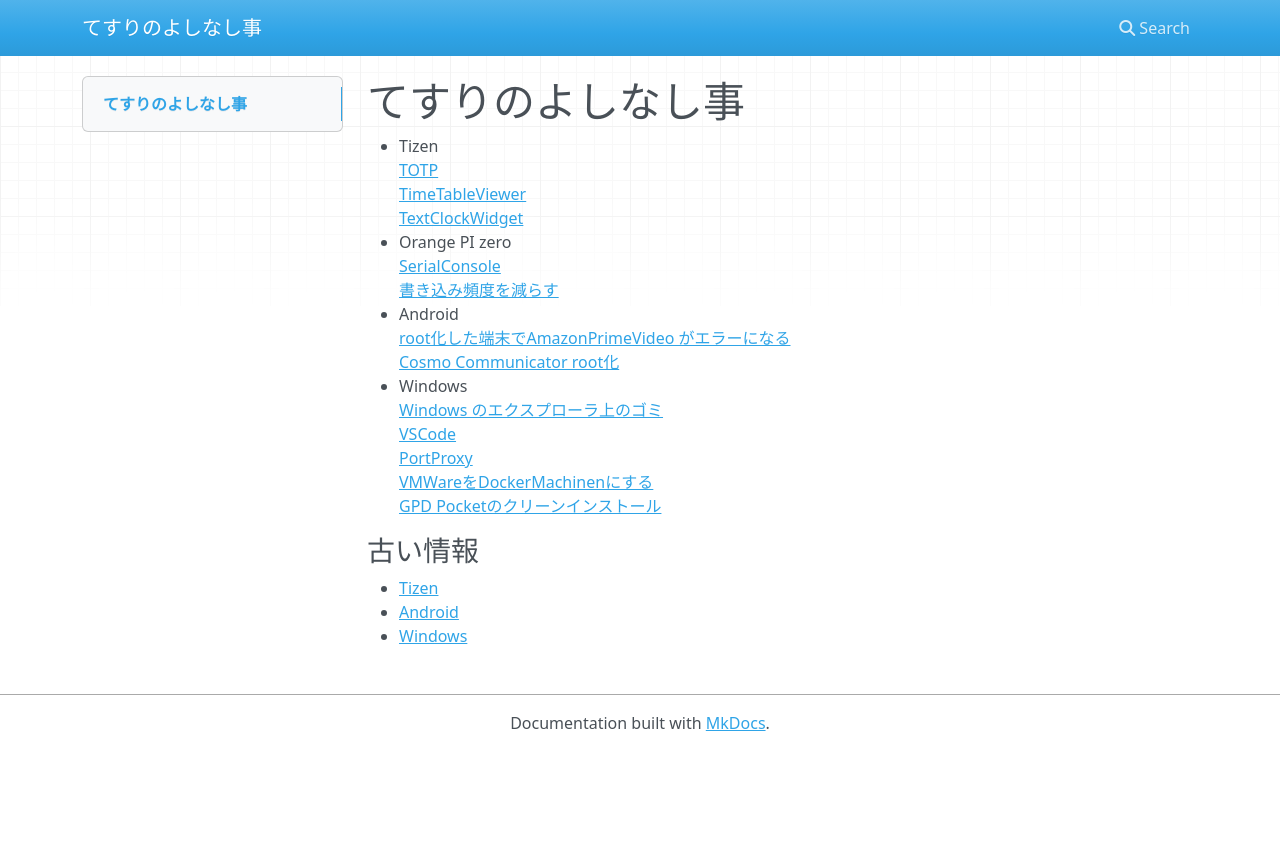
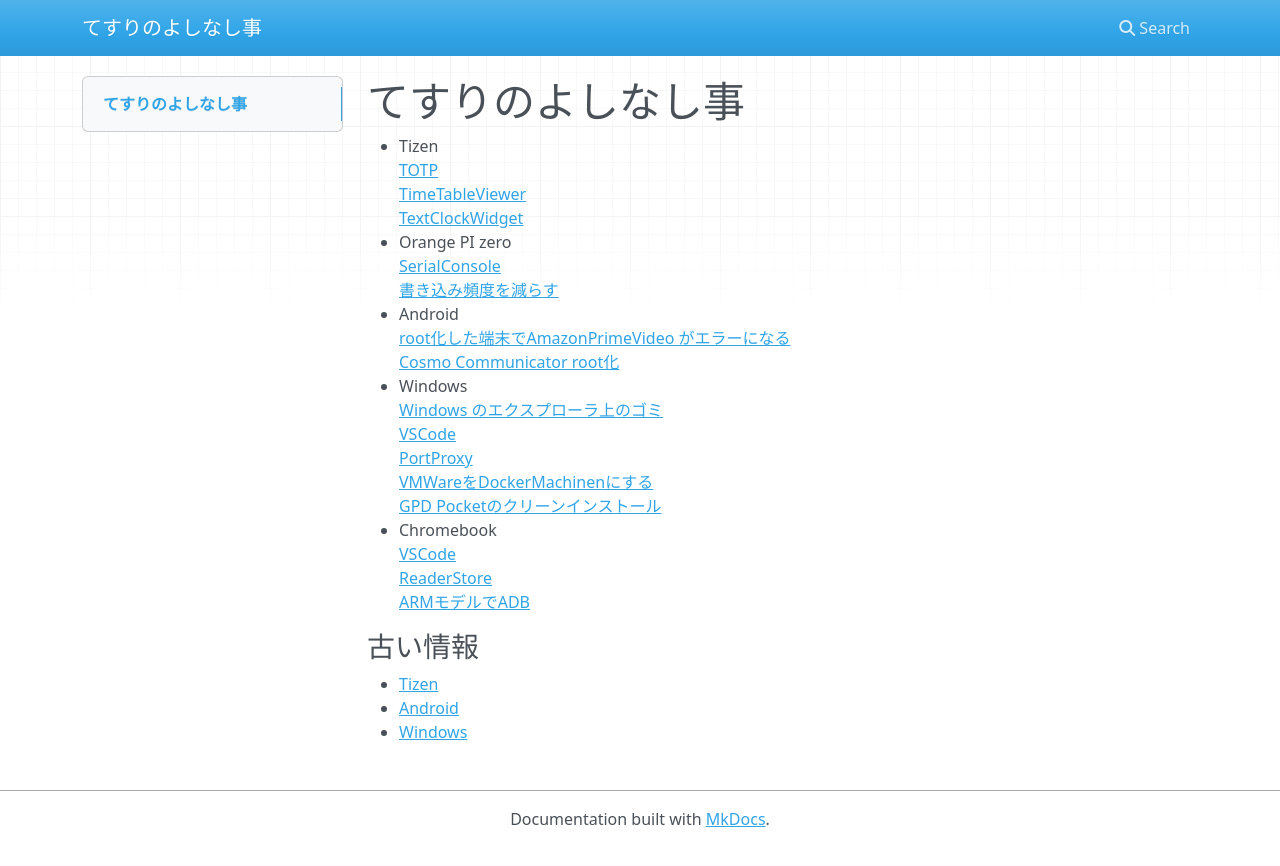
Before and after one commit to tesurijp/tesurijp.github.io, an MkDocs documentation site: the page built from docs/index.md, in a window 1280 px wide. Shown: the top 866 px of the page. Built offline with MkDocs 1.6.1, drawn with Linux system fonts in a browser that asks for light colours; nearby versions of some CDN libraries.

Commit message:
Chromebookのページタイトル追加

```diff
--- a/docs/index.md
+++ b/docs/index.md
@@ -15,6 +15,10 @@
   [PortProxy](Windows/PortProxy)
   [VMWareをDockerMachinenにする](Windows/Docker-VMWare)
   [GPD Pocketのクリーンインストール](Windows/GpdPocket-CleanInstall)
+- Chromebook
+  [VSCode](Chromebook/VSCode)
+  [ReaderStore](Chromebook/ReaderStore)
+  [ARMモデルでADB](Chromebook/ARM_ADB)
 
 
 ### 古い情報
```
